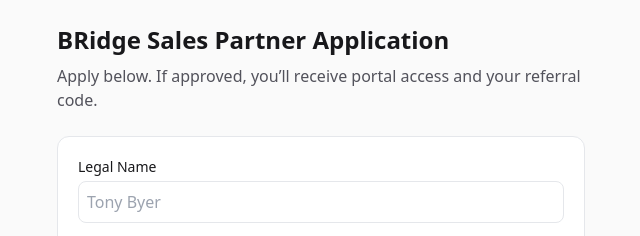
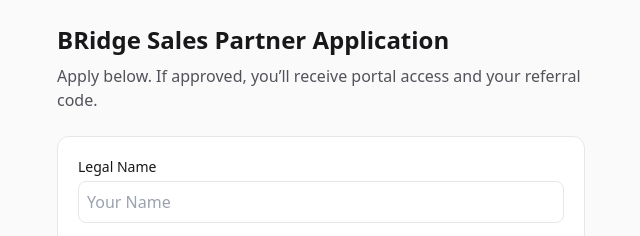
Before and after one commit to tb454/dossierHR, a plain HTML site: page static/sales-apply.html in a window 1280 px wide. Shown: the top 236 px of the page, 319-959 px from the left. Drawn offline with nearby package versions, Linux system fonts and the light colour scheme.

Commit message:
modified:   static/sales-apply.html

```diff
--- a/static/sales-apply.html
+++ b/static/sales-apply.html
@@ -18,7 +18,7 @@
       <form id="applyForm" class="space-y-4">
         <div>
           <label class="block text-sm font-medium">Legal Name</label>
-          <input name="legal_name" required class="mt-1 w-full border rounded-lg p-2" placeholder="Tony Byer"/>
+          <input name="legal_name" required class="mt-1 w-full border rounded-lg p-2" placeholder="Your Name"/>
         </div>
         <div>
           <label class="block text-sm font-medium">Email</label>
```
